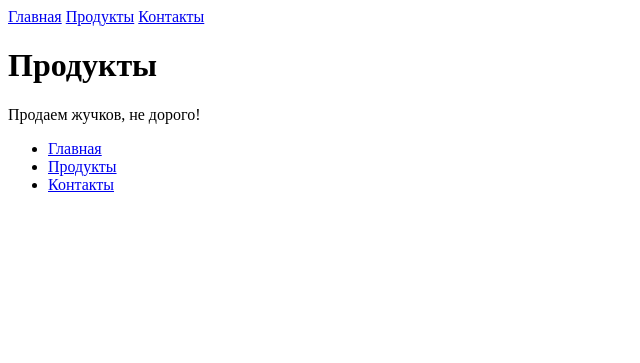
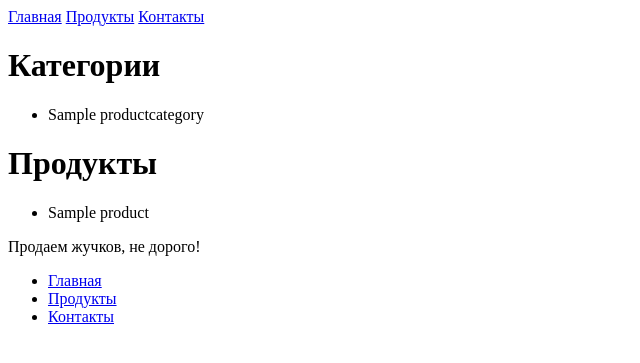
Before and after one commit to Doctor-Igroman-LoL/Django-Lesson-Project, a Django app: page /products/ in a window 1280 px wide. Shown: the top 363 px of the page, without its empty margins (0-640 px from the left). Run offline with Django 3.2, Linux system fonts and the light colour scheme; tables that the repository leaves empty hold one stand-in row (values such as "Sample post").

Commit message:
Добавление категорий на страничку Продуктов

```diff
--- a/Django_Dr_Bug/Webshop/geekshop/mainapp/templates/mainapp/products.html
+++ b/Django_Dr_Bug/Webshop/geekshop/mainapp/templates/mainapp/products.html
@@ -5,7 +5,19 @@
 {% endblock %}
 
 {% block content %}
+    <h1>Категории</h1>
+        <ul>
+            {% for category in products_category %}
+                <li>{{ category.name }}</li>
+            {% endfor %}
+        </ul>
+
     <h1>Продукты</h1>
+        <ul>
+            {% for product in products %}
+                <li>{{ product.name }}</li>
+            {% endfor %}
+        </ul>
     <p>Продаем жучков, не дорого!</p>
     {% include 'mainapp/includes/inc_categories_menu.html' %}
 {% endblock %}
--- a/Django_Dr_Bug/Webshop/geekshop/mainapp/views.py
+++ b/Django_Dr_Bug/Webshop/geekshop/mainapp/views.py
@@ -1,27 +1,23 @@
 # -*- coding: utf_8 -*-
 from django.shortcuts import render
+from .models import Product, ProductCategory
 import os
 import json
 BASE_DIR = os.path.dirname(os.path.dirname(os.path.abspath(__file__)))
 path = BASE_DIR + '\\mainapp\\db.json'
+data_json = {}
 
 with open(path, 'r', encoding = "utf-8") as f:
-    DATA_JSON = json.load(f)
+    data_json = json.load(f)
+
+data_json.update({'products': Product.objects.all(), 'products_category': ProductCategory.objects.all()})
 
 # Create your views here.
 def main(request):
     return render(request, 'mainapp/main.html', {'username': 'doctor bug', 'array': ['e', 'r', 'r', 'o', 'r']})
 
 def products(request):
-    return render(request, 'mainapp/products.html', DATA_JSON)
-
-'''
-{'links_menu': [
-        {'href': 'main', 'name': 'Главная'},
-        {'href': 'products', 'name': 'Продукты'},
-        {'href': 'contacts', 'name': 'Контакты'},
-    ]}
-'''
+    return render(request, 'mainapp/products.html', data_json )
 
 def contacts(request):
     return render(request, 'mainapp/contacts.html')
```
